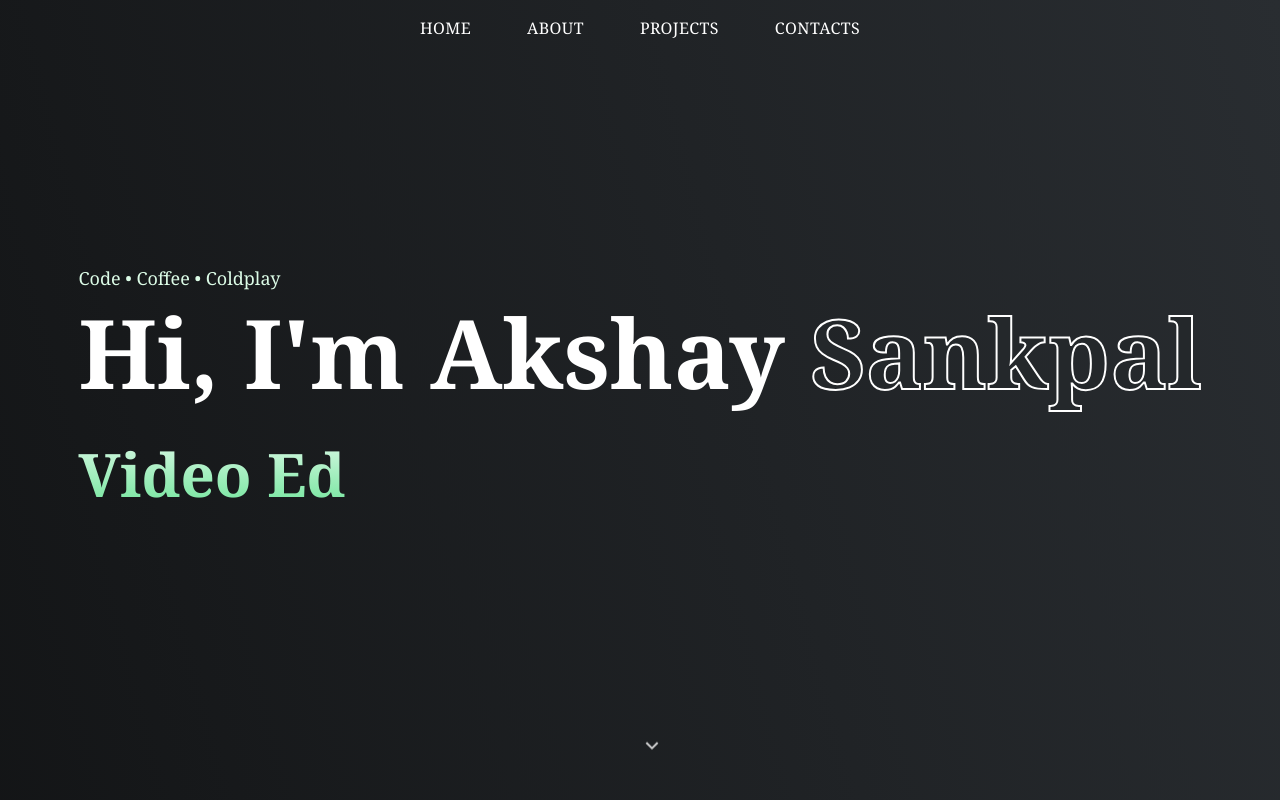
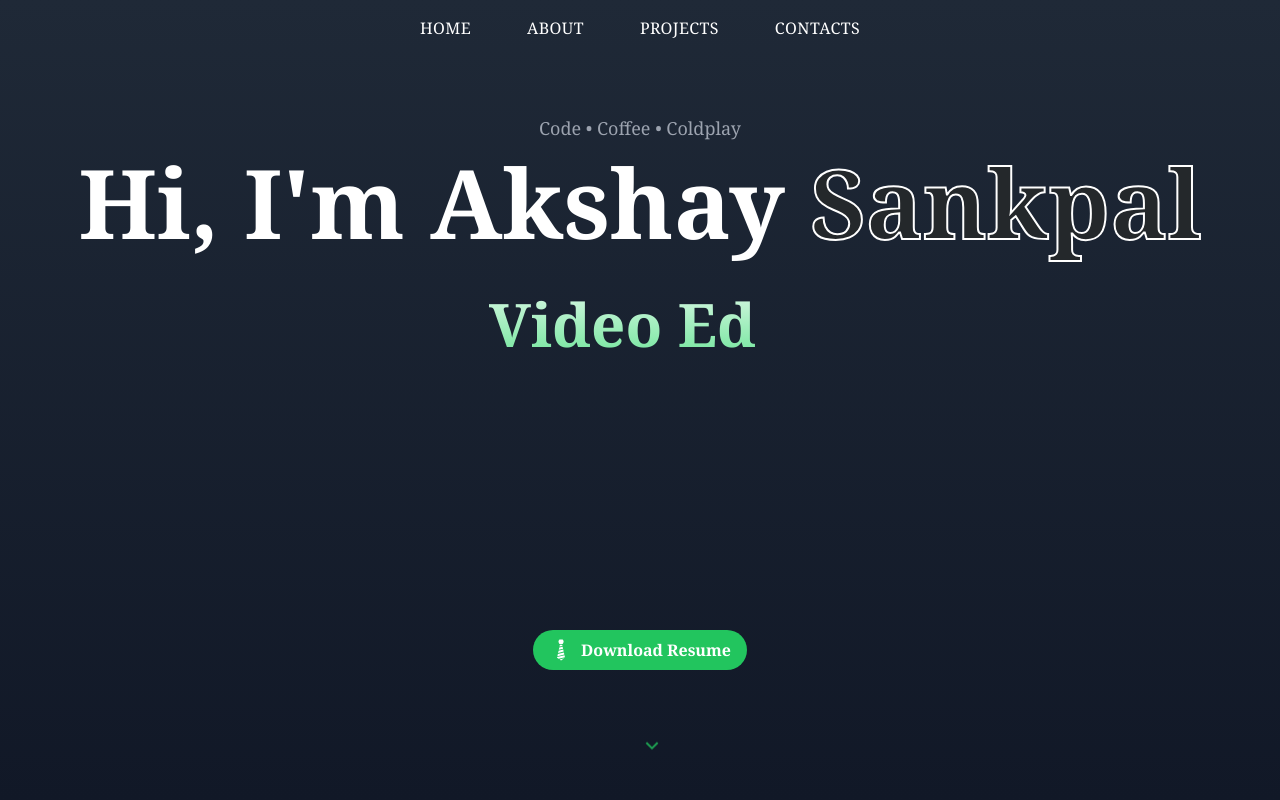
Before and after one commit to Akshay200228/Personal-Portfolio, a Next.js app: page / in a window 1280 px wide. Shown: the top 800 px of the page. Built offline with nearby package versions, Linux system fonts and the light colour scheme; a web font is replaced by a local one.

Commit message:
Add resume also

```diff
--- a/src/components/sections/HeroSection.tsx
+++ b/src/components/sections/HeroSection.tsx
@@ -1,14 +1,12 @@
 import { RiArrowDownSLine } from "react-icons/ri";
-
-import {  motion } from "framer-motion";
+import { GiTie } from "react-icons/gi";
+import { motion } from "framer-motion";
 import { fadeIn, textContainer } from "@libs/variants";
-// import { useEffect, useState } from "react";
 import Typewriter from 'typewriter-effect';
 
 const HeroSection = () => {
-
   return (
-    <section className="relative grid h-screen ">
+    <section className="relative grid h-screen text-white bg-gradient-to-b from-gray-800 to-gray-900">
       <motion.span
         initial={{ opacity: 0 }}
         animate={{
@@ -23,14 +21,14 @@ const HeroSection = () => {
         }}
         className="absolute -translate-x-1/2 bottom-12 left-1/2"
       >
-        <RiArrowDownSLine className="w-6 h-6" />
+        <RiArrowDownSLine className="w-6 h-6 text-green-500" />
       </motion.span>
       <div className="grid p-10 sm:p-0 place-items-center">
-        <motion.div variants={textContainer} initial="initial" animate="animate" className="space-y-3">
-          <motion.p variants={fadeIn("up")} className="text-sm text-green-100 md:text-lg">
+        <motion.div variants={textContainer} initial="initial" animate="animate" className="space-y-3 text-center">
+          <motion.p variants={fadeIn("up")} className="text-sm text-gray-400 md:text-lg">
             Code • Coffee • Coldplay
           </motion.p>
-          <motion.h1 variants={fadeIn("up")} className="text-4xl font-extrabold sm:text-7xl md:text-8xl">
+          <motion.h1 variants={fadeIn("up")} className="text-4xl font-extrabold text-white sm:text-7xl md:text-8xl">
             Hi, I'm Akshay <span className="text-[#24282B] text-stroke">Sankpal</span>
           </motion.h1>
 
@@ -50,6 +48,14 @@ const HeroSection = () => {
             />
           </motion.h3>
         </motion.div>
+        <a
+          href="/akshay_resume.pdf"
+          download="Akshay_Sankpal_Resume.pdf"
+          className="flex items-center justify-center px-4 py-2 my-4 transition duration-300 bg-green-500 rounded-full cursor-pointer hover:bg-green-600 dark:bg-dark-500"
+        >
+          <GiTie className="w-6 h-6 mr-2" />
+          <span className="font-semibold">Download Resume</span>
+        </a>
       </div>
     </section>
   );
```
Also changed, not shown: 1 other file (tests, documents, lock files or other folders).
